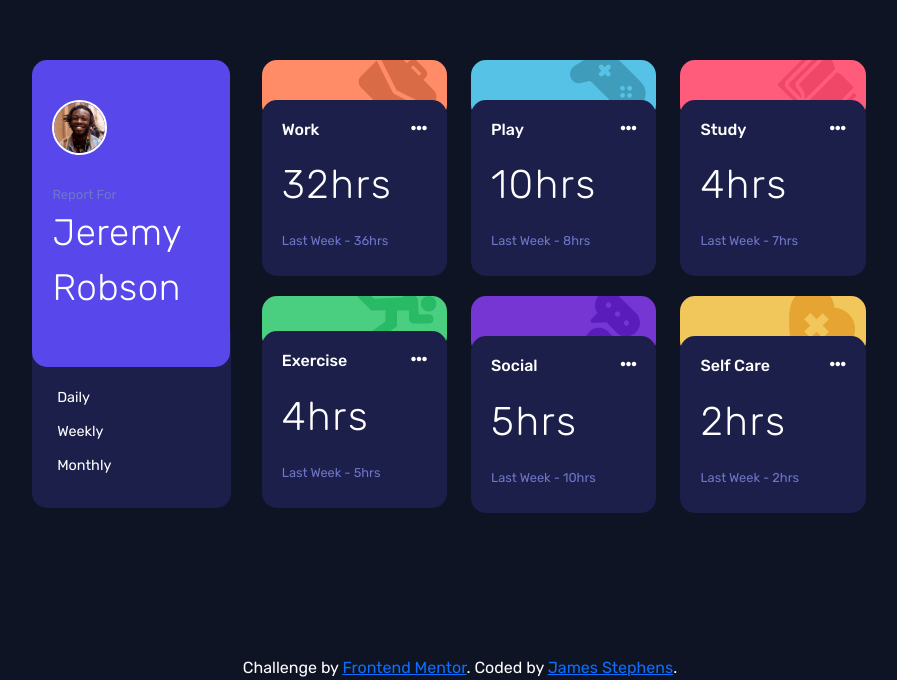
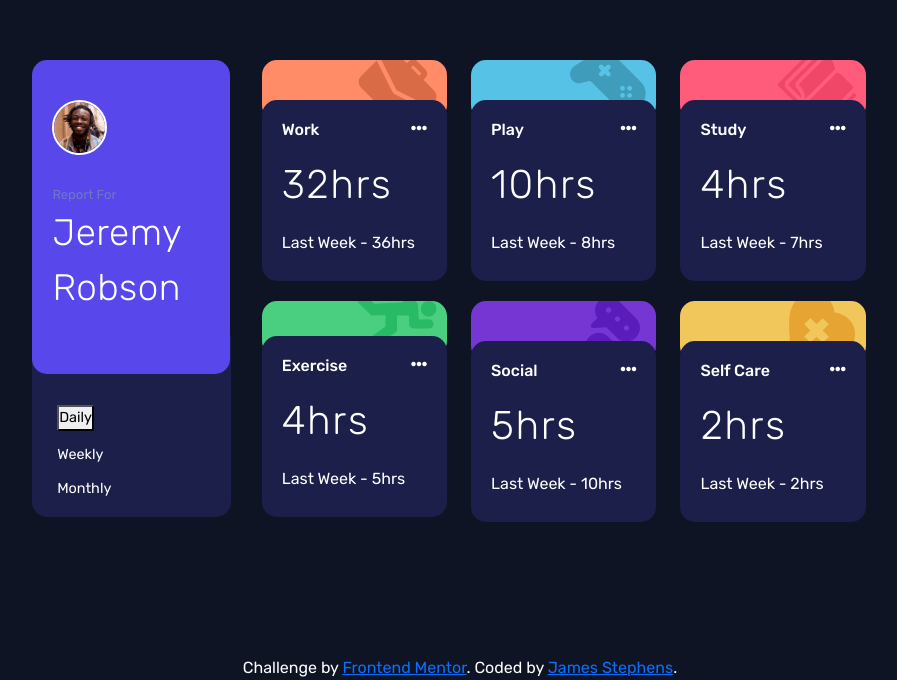
Before and after one commit to DevSteg/time_tracking_dashboard_FM, a plain HTML site: page index.html in a window 1280 px wide. Shown: the part 120-800 px from the top of the page, without its empty margins (180-1077 px from the left). Drawn offline with nearby package versions, Linux system fonts and the light colour scheme.

Commit message:
Edit: rename class, Add: new classname and new button html

```diff
--- a/index.html
+++ b/index.html
@@ -29,7 +29,7 @@
           </div>
           <div class="select-period border-rad">
             <ul class="period-list">
-              <li class="period-list-item daily">Daily</li>
+              <button class="period-list-item daily">Daily</button>
               <li class="period-list-item weekly">Weekly</li>
               <li class="period-list-item monthly">Monthly</li>
             </ul>
@@ -48,8 +48,8 @@
               <div class="time-count">
                 <p class="work-hours">32hrs</p>
               </div>
-              <div class="last-week">
-                <p>Last Week - 36hrs</p>
+              <div class="last-period">
+                <p class="prev-work">Last Week - 36hrs</p>
               </div>
             </div>
           </div>
@@ -65,8 +65,8 @@
               <div class="time-count">
                 <p class="exercise-hours">4hrs</p>
               </div>
-              <div class="last-week">
-                <p>Last Week - 5hrs</p>
+              <div class="last-period">
+                <p class="prev-exercise">Last Week - 5hrs</p>
               </div>
             </div>
           </div>
@@ -84,8 +84,8 @@
               <div class="time-count">
                 <p class="play-hours">10hrs</p>
               </div>
-              <div class="last-week">
-                <p>Last Week - 8hrs</p>
+              <div class="last-period">
+                <p class="prev-play">Last Week - 8hrs</p>
               </div>
             </div>
           </div>
@@ -101,8 +101,8 @@
               <div class="time-count">
                 <p class="social-hours">5hrs</p>
               </div>
-              <div class="last-week">
-                <p>Last Week - 10hrs</p>
+              <div class="last-period">
+                <p class="prev-social">Last Week - 10hrs</p>
               </div>
             </div>
           </div>
@@ -120,8 +120,8 @@
               <div class="time-count">
                 <p class="study-hours">4hrs</p>
               </div>
-              <div class="last-week">
-                <p>Last Week - 7hrs</p>
+              <div class="last-period">
+                <p class="prev-study">Last Week - 7hrs</p>
               </div>
             </div>
           </div>
@@ -137,8 +137,8 @@
               <div class="time-count">
                 <p class="self-hours">2hrs</p>
               </div>
-              <div class="last-week">
-                <p>Last Week - 2hrs</p>
+              <div class="last-period">
+                <p class="prev-self">Last Week - 2hrs</p>
               </div>
             </div>
           </div>
```
